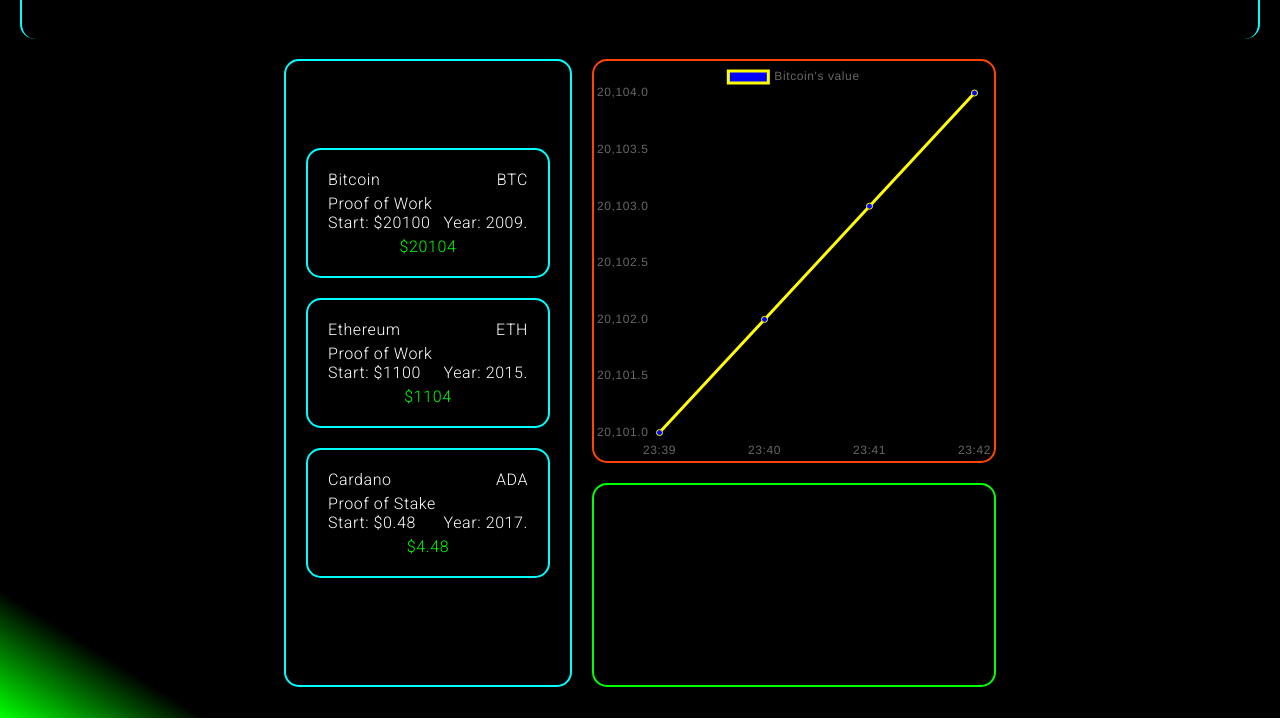
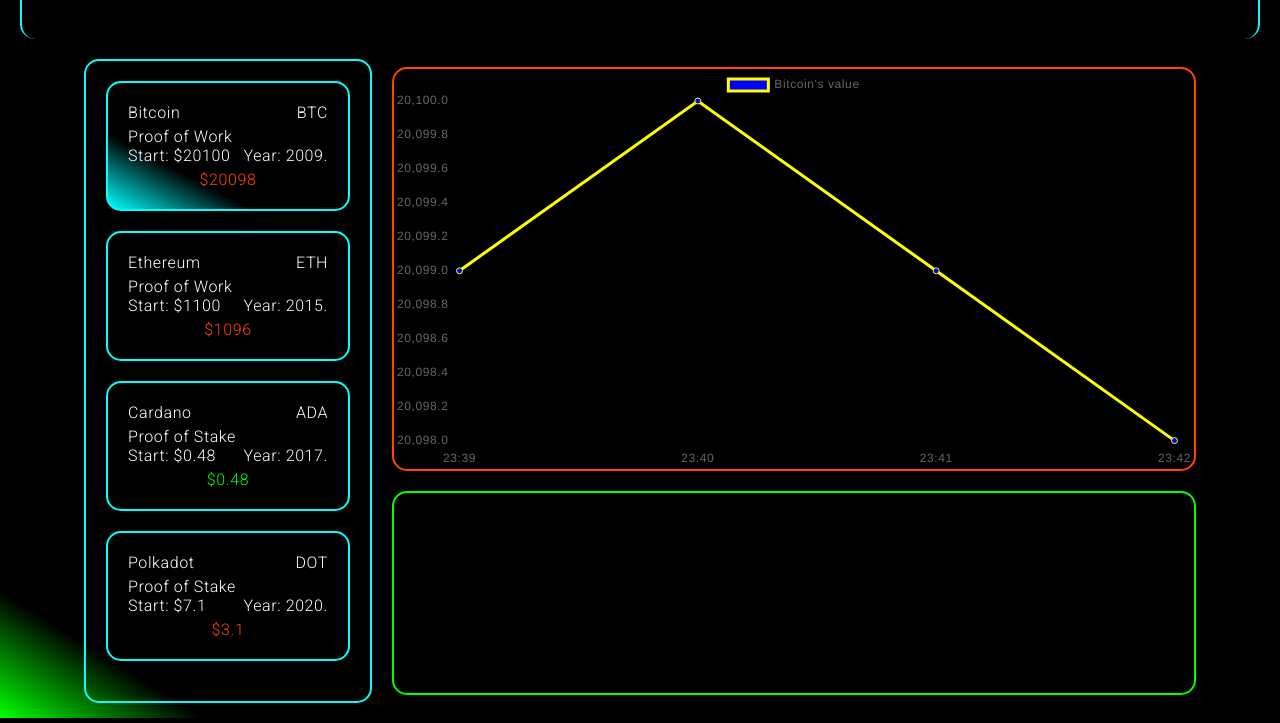
Before and after one commit to MikaCinc/rwa-rxjs, a website built with webpack: page index.html in a window 1280 px wide. Shown: the part 82-805 px from the top of the page. Built offline with nearby package versions, Linux system fonts and the light colour scheme; data requests are answered from the project's data file.

Commit message:
Selected indicator

```diff
--- a/db.json
+++ b/db.json
@@ -29,6 +29,16 @@
             "confidence": 88,
             "releaseYear": 2017,
             "consesus": "Proof of Stake"
+        },
+        {
+            "id": 4,
+            "name": "Polkadot",
+            "handle": "DOT",
+            "price": 7.10,
+            "position": 4,
+            "confidence": 74,
+            "releaseYear": 2020,
+            "consesus": "Proof of Stake"
         }
     ]
 }
--- a/index.html
+++ b/index.html
@@ -17,7 +17,7 @@
       <div class="chartAndPortfolio">
         <div class="chartContainer">
           <span id="chartInfoMessage"></span>
-          <canvas id="chart" width="400" height="400"></canvas>
+          <canvas id="chart" width="800" height="400"></canvas>
         </div>
         <div class="portfolioContainer"></div>
       </div>
--- a/src/observables/index.ts
+++ b/src/observables/index.ts
@@ -4,11 +4,17 @@
 import { getAllProjects, getSingleProject } from "../data";
 import { Chart, ChartType, registerables } from "chart.js";
 
+interface IDivContainer {
+    div: HTMLDivElement;
+    projectId: number;
+}
+
 // State
 interface IState {
     chart: Chart;
     selectedProjectId: number;
     priceSpansToUpdate: HTMLSpanElement[];
+    projectItemDivContainers: IDivContainer[];
     projects: IProject[];
     lastBeatPrices: number[];
     isProjectLoading: boolean;
@@ -18,6 +24,7 @@
     chart: null as Chart,
     selectedProjectId: 1,
     priceSpansToUpdate: [],
+    projectItemDivContainers: [],
     projects: [],
     lastBeatPrices: [],
     isProjectLoading: false
@@ -58,7 +65,10 @@
     let newProjects = [...projects];
     newProjects.forEach((project: IProject, index: number) => {
         let newProject = { ...project };
-        newProject.price = +(project.price + 1).toFixed(2);
+
+        let random = Math.random() * 10;
+
+        newProject.price = +(random < 5 ? project.price - 1 : project.price + 1).toFixed(2);
         let date = new Date();
         let time = date.getMinutes() + ":" + date.getSeconds();
         newProject.history = [...project.history, { time, value: newProject.price }];
@@ -76,7 +86,7 @@
     let currentProjects = [...projects];
     let lastPrices = [];
     setInterval(() => {
-        lastPrices = [...projects.map(i => i.price)];
+        lastPrices = [...currentProjects.map(i => i.price)];
         currentProjects = generateNextProjects(currentProjects);
         beat.next({
             projects: currentProjects,
@@ -114,13 +124,26 @@
     return obs;
 }
 
+const changeSelectedIndicator = (selectedId: number) => {
+    state.value.projectItemDivContainers.forEach(({ div, projectId }) => {
+        if (projectId === selectedId) {
+            div.classList.add("selectedProjectItem");
+        } else {
+            div.classList.remove("selectedProjectItem");
+        }
+        return { div, projectId };
+    });
+}
+
 const projectSelectObservable = (projectDiv: HTMLDivElement): Observable<IProject> => {
     const clickObservable = fromEvent(projectDiv, "click");
-    clickObservable.subscribe(() => {
+    clickObservable.subscribe((ev) => {
+        const id = +(<HTMLDivElement>ev.target).getAttribute("data-project-id");
         state.next({
             ...state.value,
-            isProjectLoading: true
-        })
+            isProjectLoading: true,
+        });
+        changeSelectedIndicator(id);
     });
 
     const projectSelectObservable: Observable<IProject> = clickObservable.pipe(
@@ -151,6 +174,7 @@
 
     let priceSpans: HTMLSpanElement[] = [];
     let listOfObservables: Observable<IProject>[] = [];
+    let projectItemDivContainers: IDivContainer[] = [];
 
     projects.forEach((project: IProject) => {
         const projectItem = document.createElement("div");
@@ -180,7 +204,13 @@
         projectClickGrabberMask.classList.add("clickGrabberMask");
         projectItem.appendChild(projectClickGrabberMask);
 
+        // Initial selected project
+        if (project.id === state.value.selectedProjectId) {
+            projectItem.classList.add("selectedProjectItem");
+        }
+
         priceSpans.push(priceSpan);
+        projectItemDivContainers.push({ div: projectItem, projectId: project.id });
 
         projectClickGrabberMask.setAttribute("data-project-id", project.id.toString());
         listOfObservables.push(projectSelectObservable(projectClickGrabberMask)); // handling click events
@@ -189,10 +219,10 @@
 
     const mergedObservable = merge(...listOfObservables);
     mergedObservable.subscribe((fetchedProject) => {
-        const projectId = fetchedProject.id;
+        const { id } = fetchedProject;
         const currentState = state.value;
         const mergedProjects = [...currentState.projects].map(p => {
-            if (p.id === projectId) {
+            if (p.id === id) {
                 return { ...p, history: [...fetchedProject.history, ...p.history] };
             }
             return p;
@@ -200,14 +230,15 @@
         state.next({
             ...currentState,
             projects: mergedProjects,
-            selectedProjectId: projectId,
+            selectedProjectId: id,
             isProjectLoading: false
-        })
+        });
     });
 
     state.next({
         ...state.value,
-        priceSpansToUpdate: priceSpans
+        priceSpansToUpdate: priceSpans,
+        projectItemDivContainers
     });
 }
 
--- a/src/styles/style.css
+++ b/src/styles/style.css
@@ -20,6 +20,7 @@
     /*  @todo */
 
     color: var(--textColor);
+    scrollbar-width: thin;
 }
 
 body {
@@ -64,7 +65,7 @@
 .listOfCoins {
     display: flex;
     flex-direction: column;
-    justify-content: center;
+    /* justify-content: center; */
     align-items: center;
     margin-right: 20px;
     padding: 20px;
@@ -72,6 +73,8 @@
     border-radius: 15px;
     border: 2px solid var(--primary);
     min-width: 200px;
+    max-height: 700px;
+    overflow-y: scroll;
 }
 
 .chartAndPortfolio {
@@ -82,10 +85,13 @@
 
 .chartContainer {
     border: 2px solid var(--secondary);
-    min-width: 200px;
-    min-height: 200px;
+    min-width: 800px;
+    min-height: 400px;
     margin-bottom: 20px;
     border-radius: 15px;
+    display: flex;
+    justify-content: center;
+    align-items: center;
 }
 
 .portfolioContainer {
@@ -133,6 +139,10 @@
     transition-duration: 0.4s;
 }
 
+.selectedProjectItem {
+    background: linear-gradient(to bottom left, black 70%, var(--primary)) !important;
+}
+
 .clickGrabberMask {
     position: absolute;
     top: 0;
```
